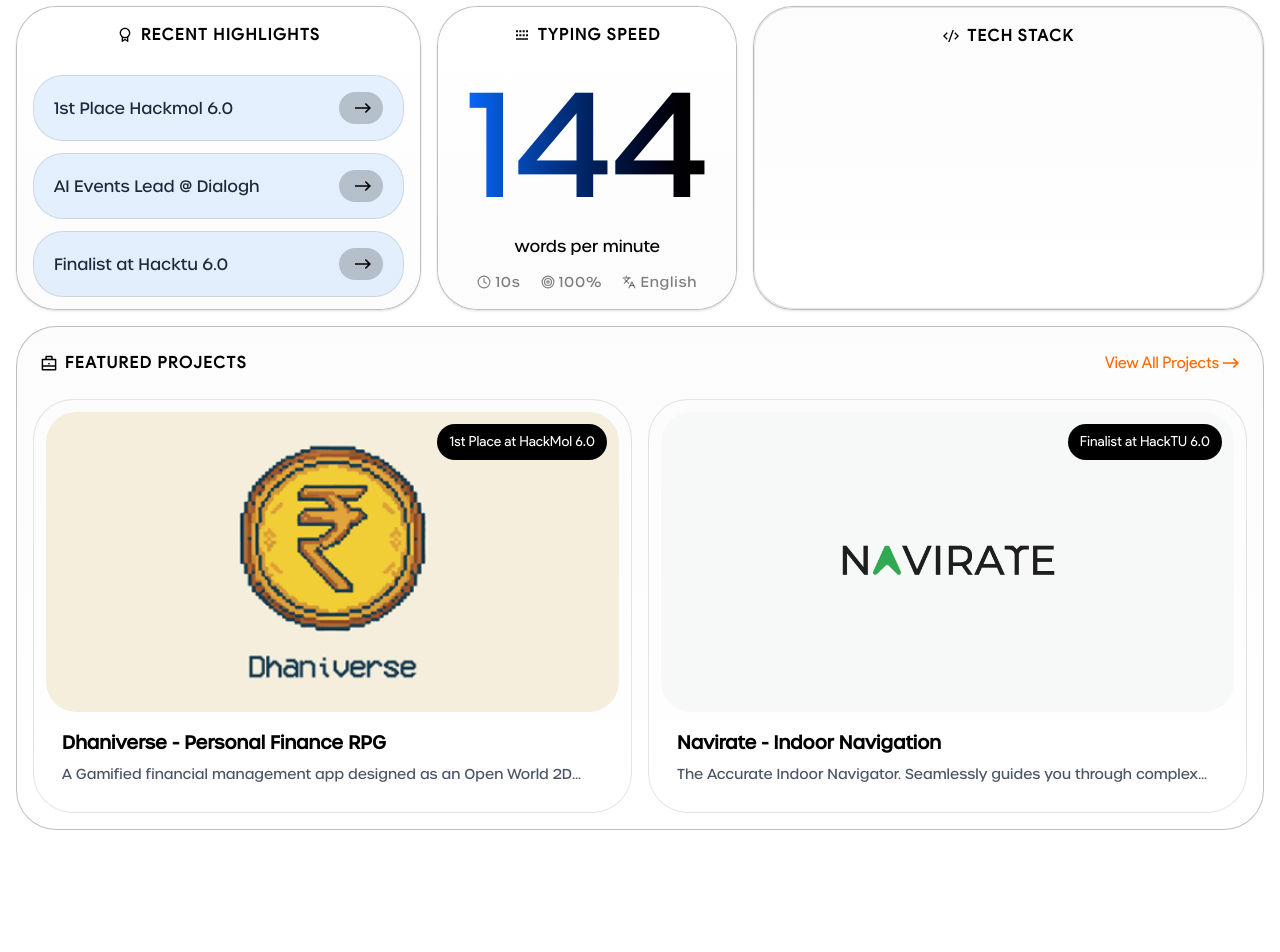
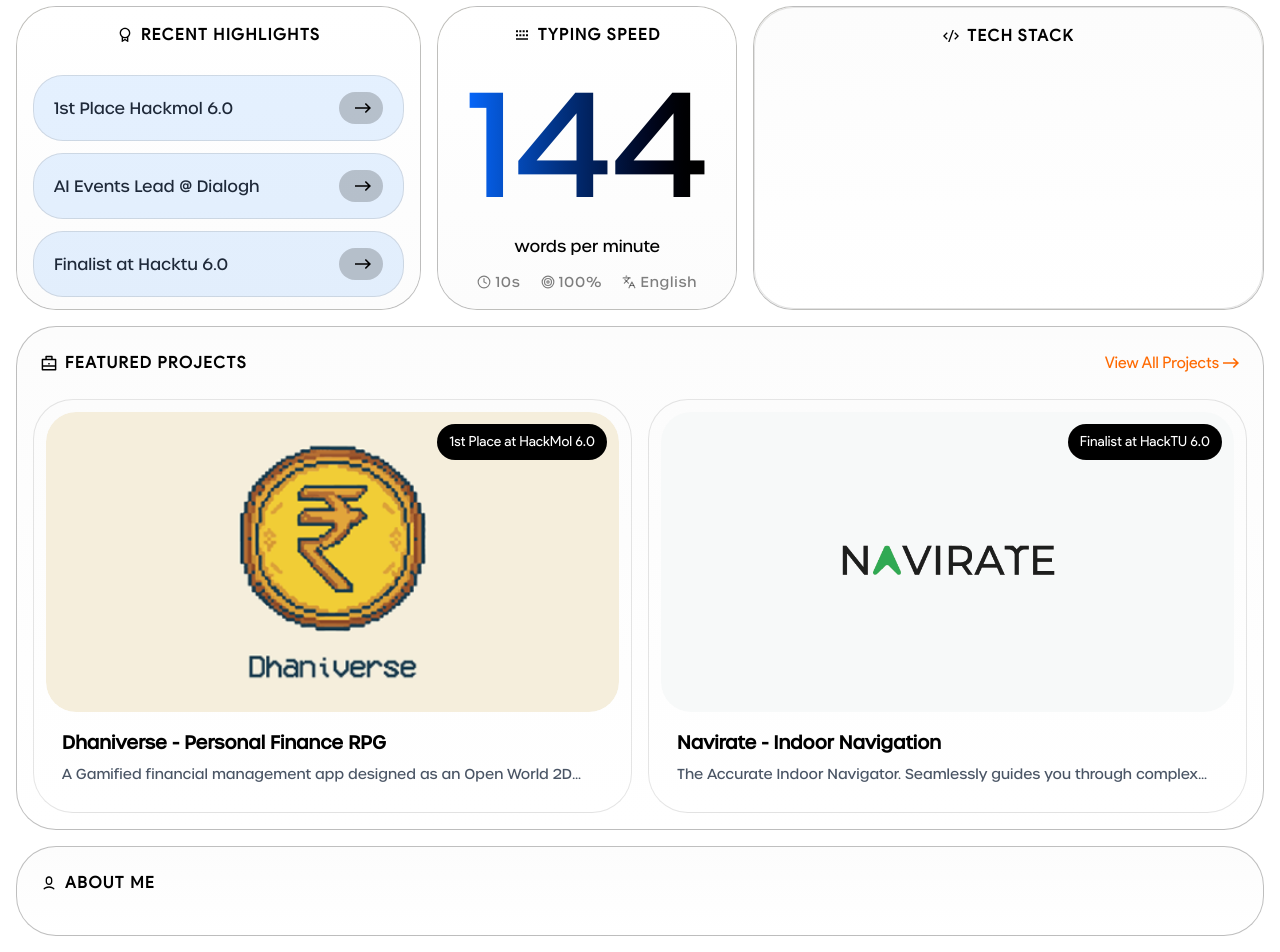
Before and after one commit to Gursimrxn/gursimran.me, a Next.js app: page / in a window 1280 px wide. Shown: the part 808-1760 px from the top of the page. Before the commit the page ends 1654 px from the top, so only its background shows below. Built offline with nearby package versions, Linux system fonts and the light colour scheme; no server answers.

Commit message:
removed shadows and like about me page started

```diff
--- a/src/app/page.tsx
+++ b/src/app/page.tsx
@@ -8,6 +8,7 @@
 import getLeetCodeContributions from "@/lib/leetcode";
 import { GlowingCardGrid } from "@/components/GlowGrid";
 import FeaturedSection from "@/components/FeaturedSection";
+import AboutMe from "@/components/AboutMe";
 export const revalidate = 3600;
 
 // This server component fetches the data and passes it to the client component
@@ -82,7 +83,10 @@
           </Suspense>
         </div>
         <GlowingCardGrid />
-      <FeaturedSection />
+
+        <FeaturedSection />
+
+        <AboutMe />
       </div>
       </main>
   );
--- a/src/components/AboutMe.tsx
+++ b/src/components/AboutMe.tsx
@@ -1,3 +1,4 @@
+"use client"
 import BentoBadge from "./ui/BentoBadge"
 import { User } from "@/components/icons"
 
--- a/src/components/GlowGrid.tsx
+++ b/src/components/GlowGrid.tsx
@@ -39,7 +39,6 @@
       ${isSmThirdItem ? 'sm:min-h-[15rem]' : ''}
       list-none ${area} xl:h-full rounded-[40px] cursor-pointer
       transition-all duration-500 ease-out
-      sm:shadow-sm
     `}>
       <div className="relative h-full w-full rounded-[40px] border-1 border-black/25
         bg-gradient-to-t from-[#FCFCFC] to-[#FFFEFA]
```
